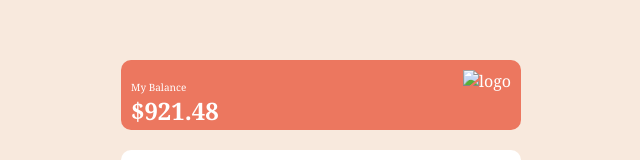
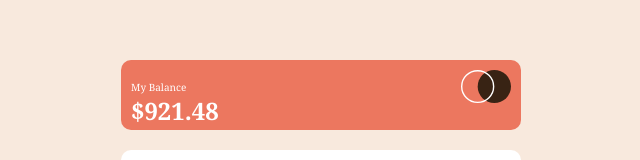
Before and after one commit to NaveedUrRehman01/ExpensesChartComponent, a website: page index.htm in a window 1280 px wide. Shown: the part 108-268 px from the top of the page, without its empty margins (319-959 px from the left). Drawn offline with nearby package versions, Linux system fonts and the light colour scheme; the site is published under a folder, as on GitHub Pages, so addresses that start at the root find nothing.

Commit message:
the chart app is finalized

```diff
--- a/index.htm
+++ b/index.htm
@@ -15,7 +15,7 @@
                 <h2>$921.48</h2>
             </div>
             <div class="logo">
-                <img src="/images/logo.svg" alt="logo" srcset="">
+                <img src="images/logo.svg" alt="logo" srcset="">
             </div>
         </div>
         <div class="chart">
```
